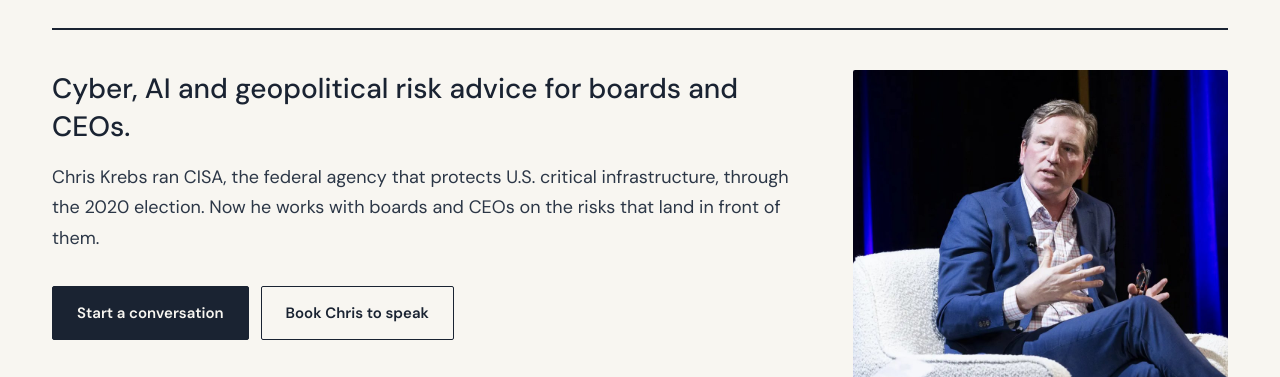
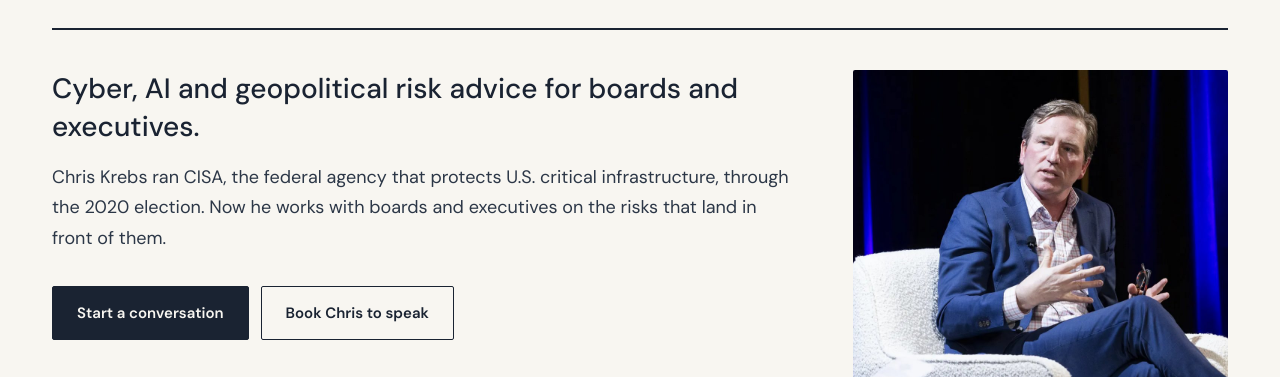
Before and after one commit to krebscycle38/tkg-website, a plain HTML site: page index.html in a window 1280 px wide. Shown: the part 423-800 px from the top of the page. Drawn offline with nearby package versions, Linux system fonts and the light colour scheme.

Commit message:
Favicon, share card, boards and executives

```diff
--- a/index.html
+++ b/index.html
@@ -4,10 +4,12 @@
 <meta charset="UTF-8">
 <meta name="viewport" content="width=device-width, initial-scale=1.0">
 <title>The Krebs Group | Chris Krebs | Cyber, AI and Geopolitical Risk Advisory</title>
-<meta name="description" content="Independent counsel on cyber, AI, and geopolitical risk for boards and chief executives. Founded by Chris Krebs, first Director of CISA.">
+<meta name="description" content="Cyber, AI and geopolitical risk advice for boards and executives. Founded by Chris Krebs, first Director of CISA.">
 <meta property="og:title" content="The Krebs Group | Chris Krebs">
-<meta property="og:description" content="Independent counsel on cyber, AI, and geopolitical risk for boards and chief executives.">
-<meta property="og:image" content="https://thekrebsgroup.com/images/krebs-optech-audience.jpg">
+<meta property="og:description" content="Cyber, AI and geopolitical risk advice for boards and executives.">
+<meta property="og:image" content="https://thekrebsgroup.com/images/og-card.jpg">
+<meta property="og:image:width" content="1200">
+<meta property="og:image:height" content="630">
 <meta property="og:url" content="https://thekrebsgroup.com/">
 <meta property="og:type" content="website">
 <meta name="twitter:card" content="summary_large_image">
@@ -17,6 +19,8 @@
 {"@type":"Person","@id":"https://thekrebsgroup.com/#krebs","name":"Chris Krebs","jobTitle":"Founder and Principal","worksFor":{"@id":"https://thekrebsgroup.com/#org"},"description":"First Director of the Cybersecurity and Infrastructure Security Agency (CISA)","sameAs":["https://www.utaspeakers.com/speaker/chris-krebs"]}
 ]}
 </script>
+<link rel="icon" href="/favicon.svg" type="image/svg+xml">
+<link rel="apple-touch-icon" href="/apple-touch-icon.png">
 <link rel="preconnect" href="https://fonts.googleapis.com">
 <link rel="preconnect" href="https://fonts.gstatic.com" crossorigin>
 <link href="https://fonts.googleapis.com/css2?family=DM+Sans:wght@400;500;600;700&family=Cormorant+Garamond:ital,wght@0,500;0,600;1,500&display=swap" rel="stylesheet">
@@ -152,8 +156,8 @@
     <div class="line" aria-hidden="true"></div>
     <div class="split">
       <div class="main">
-        <p class="lead">Cyber, AI and geopolitical risk advice for boards and CEOs.</p>
-        <p class="sub">Chris Krebs ran CISA, the federal agency that protects U.S. critical infrastructure, through the 2020 election. Now he works with boards and CEOs on the risks that land in front of them.</p>
+        <p class="lead">Cyber, AI and geopolitical risk advice for boards and executives.</p>
+        <p class="sub">Chris Krebs ran CISA, the federal agency that protects U.S. critical infrastructure, through the 2020 election. Now he works with boards and executives on the risks that land in front of them.</p>
         <div class="ctas">
           <a class="btn solid" href="#contact">Start a conversation</a>
           <a class="btn" href="https://www.utaspeakers.com/speaker/chris-krebs" target="_blank" rel="noopener">Book Chris to speak</a>
```
Also changed, not shown: products.html (+1 -0 lines), apple-touch-icon.png (added), favicon.svg (added), images/og-card.jpg (added), 2 other files.
